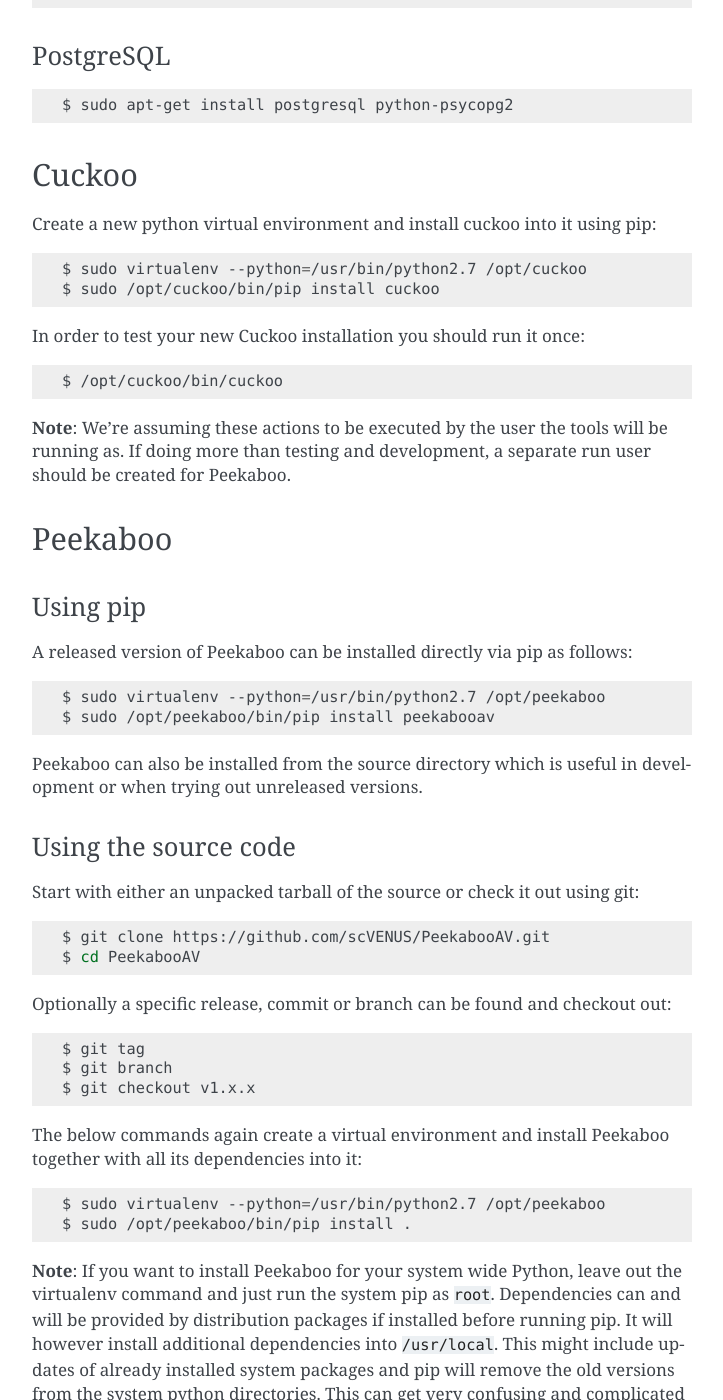
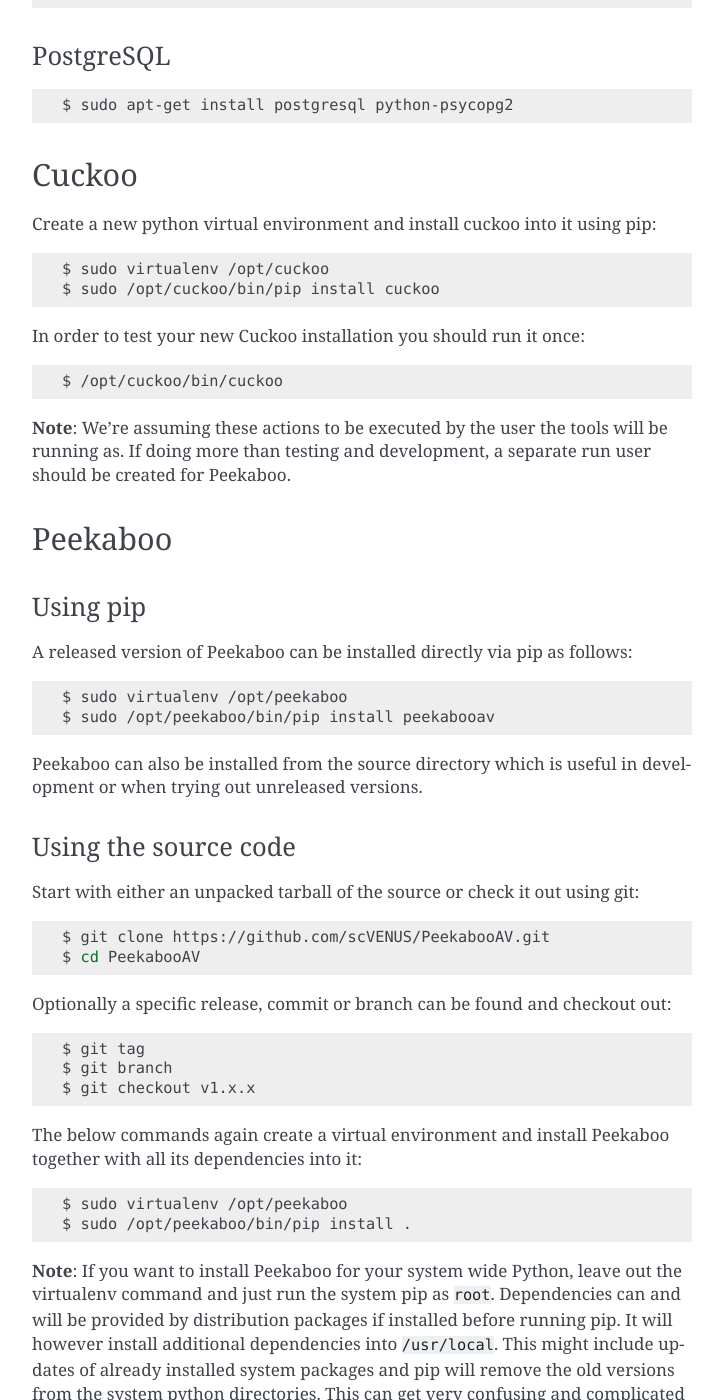
Before and after one commit to scVENUS/PeekabooAV, a Sphinx documentation site: the page built from docs/source/install.rst, in a window 1280 px wide and 1400 px high, scrolled down 1143 px. Shown: the whole window, without its empty margins (388-1111 px from the left). Built offline with Sphinx 7.4.7, drawn with Linux system fonts in a browser that asks for light colours.

Commit message:
Remove explicit references to python 2
We no longer care which python version we run under. So remove explicit
references to python2 and just let the tools and user choose what they
like.

The one exception is the interpreter override for embedded mode. Here we
change the default to /usr/bin/python2 to force that version for
execution of Cuckoo since it doesn't run with python3 yet.

```diff
--- a/docs/source/install.rst
+++ b/docs/source/install.rst
@@ -72,7 +72,7 @@
 
 .. code-block:: shell
 
-    $ sudo virtualenv --python=/usr/bin/python2.7 /opt/cuckoo
+    $ sudo virtualenv /opt/cuckoo
     $ sudo /opt/cuckoo/bin/pip install cuckoo
 
 In order to test your new Cuckoo installation you should run it once:
@@ -97,7 +97,7 @@
 
 .. code-block:: shell
 
-    $ sudo virtualenv --python=/usr/bin/python2.7 /opt/peekaboo
+    $ sudo virtualenv /opt/peekaboo
     $ sudo /opt/peekaboo/bin/pip install peekabooav
 
 Peekaboo can also be installed from the source directory which is useful in
@@ -126,7 +126,7 @@
 
 .. code-block:: shell
 
-    $ sudo virtualenv --python=/usr/bin/python2.7 /opt/peekaboo
+    $ sudo virtualenv /opt/peekaboo
     $ sudo /opt/peekaboo/bin/pip install .
 
 **Note**: If you want to install Peekaboo for your system wide Python, leave
--- a/test.py
+++ b/test.py
@@ -86,7 +86,7 @@
             self.config.sock_file, '/var/run/peekaboo/peekaboo.sock')
         self.assertEqual(
             self.config.pid_file, '/var/run/peekaboo/peekaboo.pid')
-        self.assertEqual(self.config.interpreter, '/usr/bin/python -u')
+        self.assertEqual(self.config.interpreter, '/usr/bin/python2 -u')
         self.assertEqual(self.config.worker_count, 3)
         self.assertEqual(self.config.sample_base_dir, '/tmp')
         self.assertEqual(
```
Also changed, not shown: README.md (+2 -2 lines), 2 other files.
